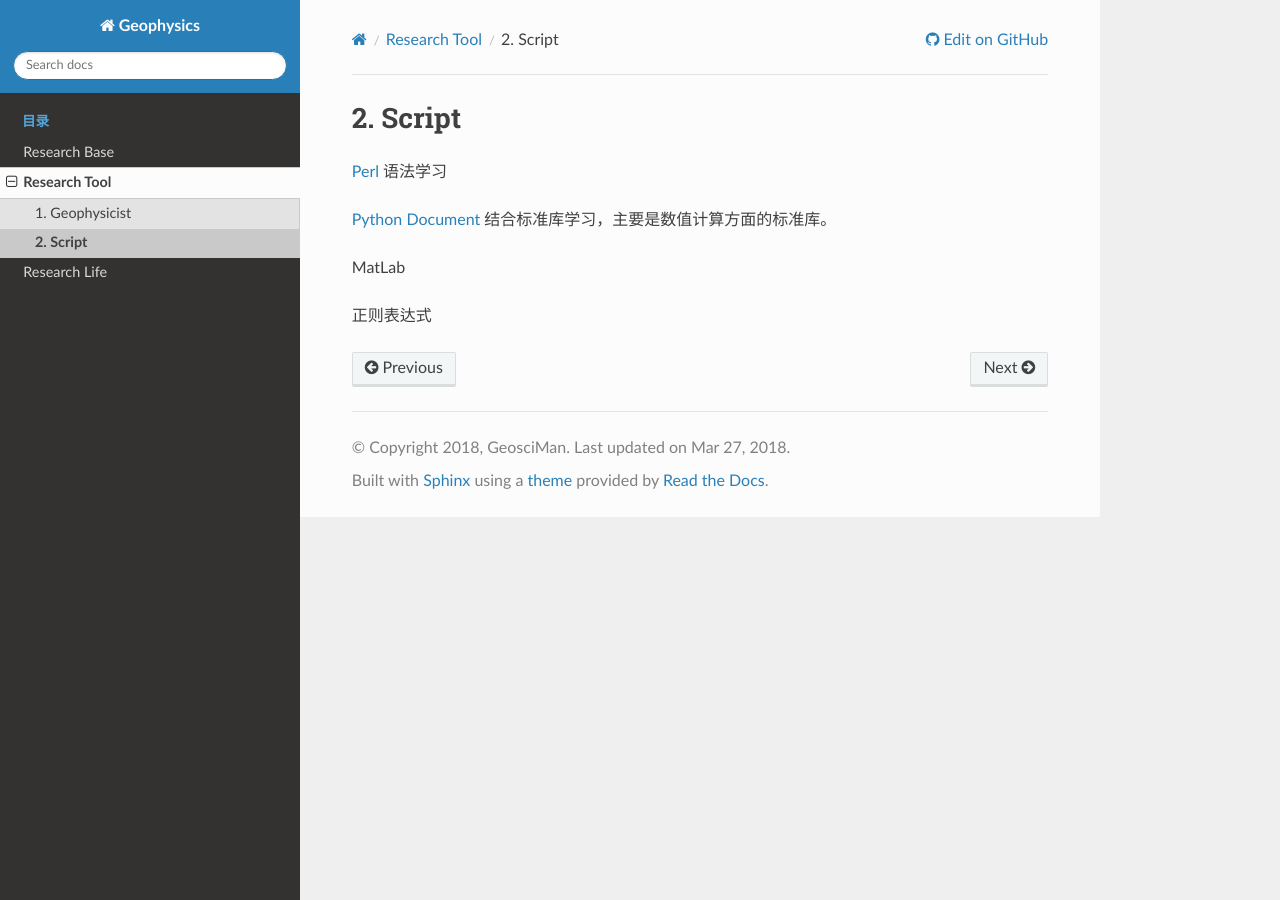
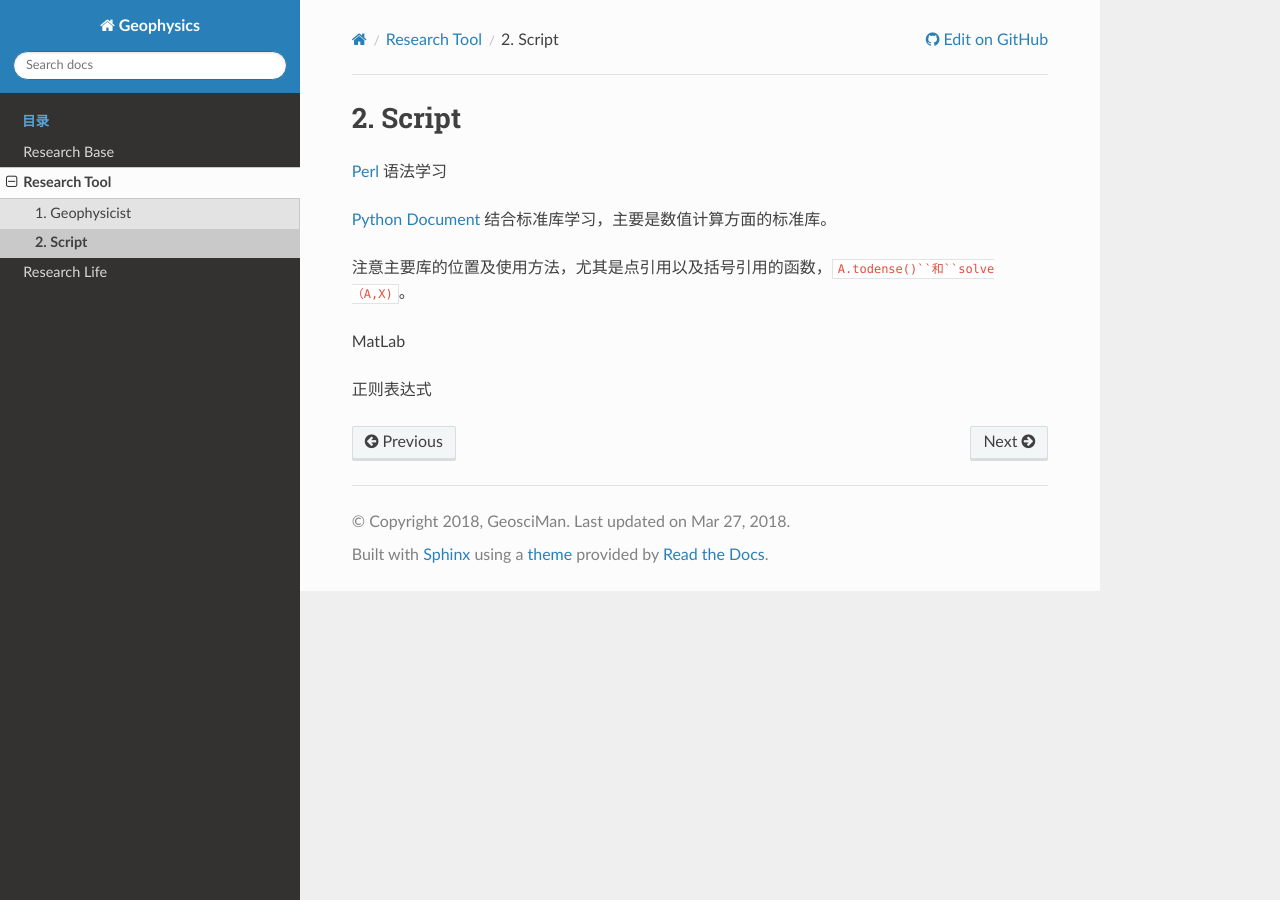
Before and after one commit to geosciman/GeophysicsResearch, a Sphinx documentation site: the page built from source/tool/script.rst, in a window 1280 px wide. Built offline with Sphinx 7.4.7 and the Read the Docs theme 2.0.0, drawn with Linux system fonts in a browser that asks for light colours.

Commit message:
update script

```diff
--- a/source/tool/script.rst
+++ b/source/tool/script.rst
@@ -5,6 +5,8 @@ Script
 
 `Python Document <https://www.python.org/>`_ 结合标准库学习，主要是数值计算方面的标准库。
 
+注意主要库的位置及使用方法，尤其是点引用以及括号引用的函数，``A.todense()``和``solve（A,X)``。
+
 MatLab
 
 正则表达式
```
